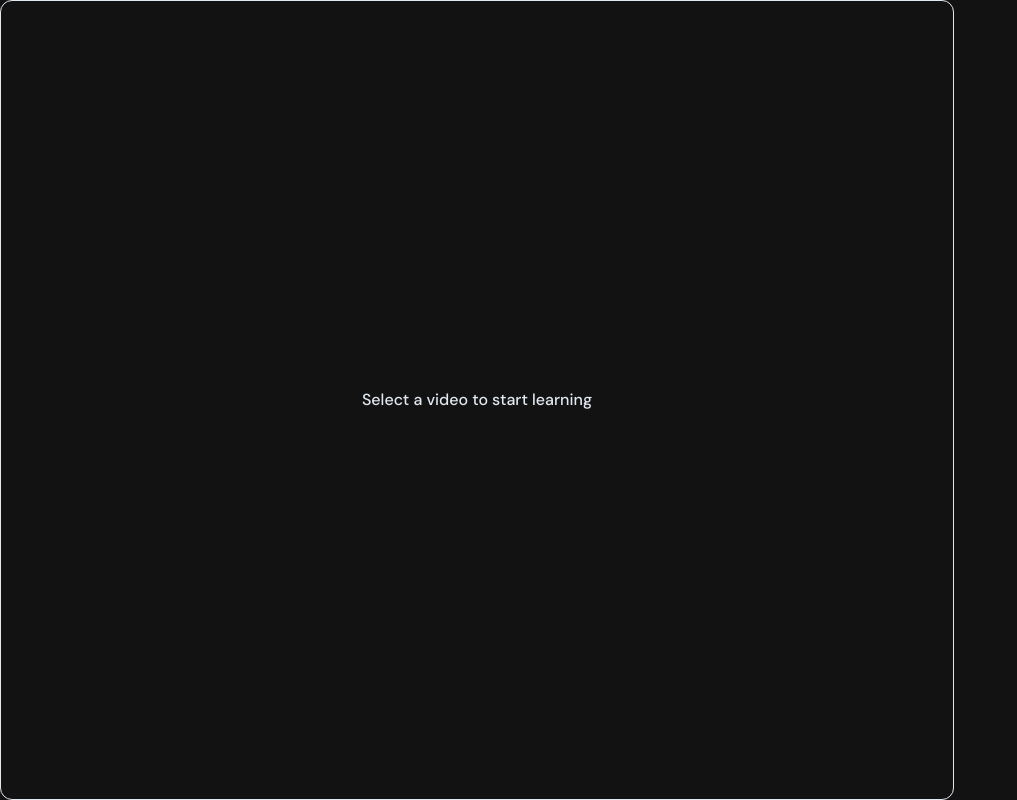
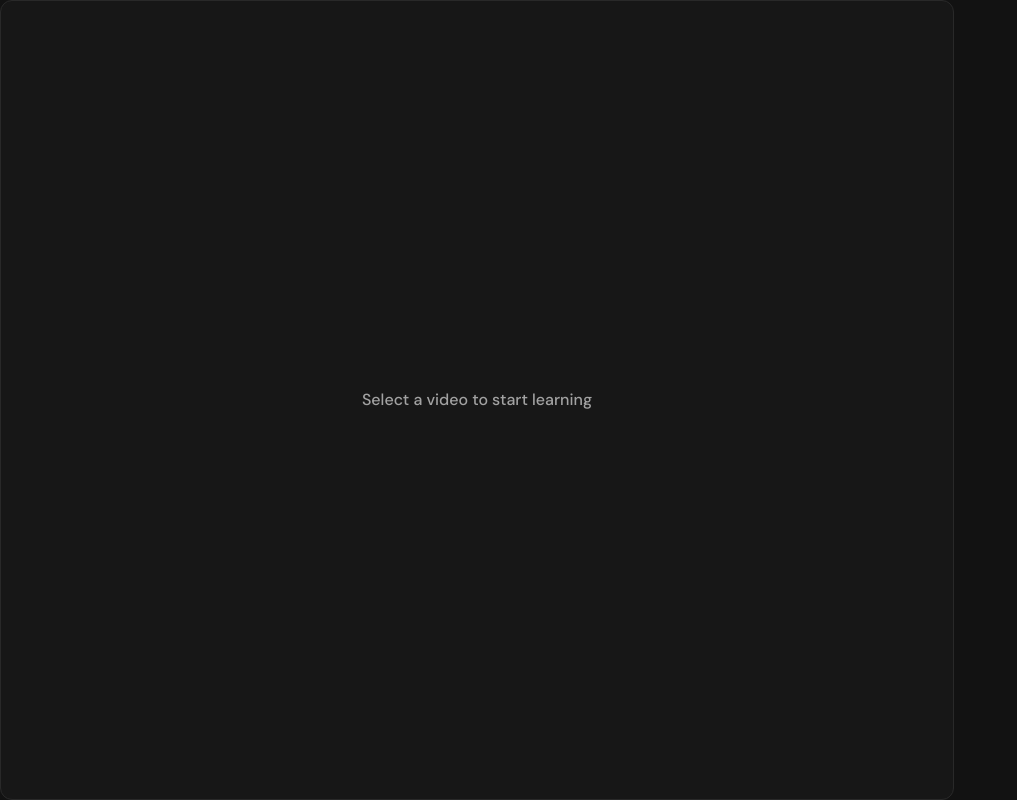
Before and after one commit to Akshaygore1/ucourse, a Next.js app: page /video/1 in a window 1280 px wide. Shown: the whole page, without its empty margins (0-1017 px from the left). Built offline with nearby package versions, Linux system fonts and the light colour scheme.

Commit message:
Update dependencies for Tailwind CSS and PostCSS, enhance Tailwind configuration with new color and border radius variables, and modify Chapter component styles for improved UI consistency.

```diff
--- a/app/globals.css
+++ b/app/globals.css
@@ -1,5 +1,5 @@
 @import "tailwindcss";
-/* @config "../tailwind.config.ts"; */
+@config "../tailwind.config.ts";
 
 :root {
   --background: oklch(0.1822 0 0);
@@ -8,7 +8,7 @@
   --card-foreground: oklch(0.9288 0.0126 255.5078);
   --popover: oklch(0.2603 0 0);
   --popover-foreground: oklch(0.7348 0 0);
-  --primary: oklch(0.4365 0.1044 156.7556);
+  --primary: oklch(0.577 0.245 27.325);
   --primary-foreground: oklch(0.9213 0.0135 167.1556);
   --secondary: oklch(0.2603 0 0);
   --secondary-foreground: oklch(0.9851 0 0);
--- a/components/Chapter.tsx
+++ b/components/Chapter.tsx
@@ -60,7 +60,7 @@ export default function ChapterCard({
           ? "cursor-pointer hover:bg-accent hover:border-accent-foreground/50"
           : "cursor-not-allowed opacity-60 bg-muted/30 border-border",
         isActive
-          ? "bg-accent border-primary ring-1 ring-primary"
+          ? "bg-amber-500/10 border-amber-500/40 ring-1 ring-amber-500/20"
           : "bg-card border-border"
       )}
     >
@@ -70,7 +70,7 @@ export default function ChapterCard({
           className={cn(
             "flex items-center justify-center w-8 h-8 rounded-full shrink-0",
             isActive
-              ? "bg-primary/20 text-primary"
+              ? "bg-amber-500/15 text-amber-400"
               : isCompleted
               ? "bg-green-500/10 text-green-400"
               : isUnlocked
@@ -98,7 +98,7 @@ export default function ChapterCard({
             className={cn(
               "text-sm font-medium truncate pr-2",
               isActive
-                ? "text-primary"
+                ? "text-amber-400"
                 : isUnlocked
                 ? "text-foreground"
                 : "text-muted-foreground"
@@ -109,7 +109,7 @@ export default function ChapterCard({
           <span
             className={cn(
               "text-xs font-medium",
-              isActive ? "text-primary/80" : "text-muted-foreground"
+              isActive ? "text-amber-400/70" : "text-muted-foreground"
             )}
           >
             {formattedDuration}
--- a/package.json
+++ b/package.json
@@ -23,14 +23,14 @@
     "zustand": "^4.5.4"
   },
   "devDependencies": {
-    "@tailwindcss/postcss": "^4.0.0",
+    "@tailwindcss/postcss": "^4.1.18",
     "@types/node": "^20",
     "@types/react": "^18",
     "@types/react-dom": "^18",
     "eslint": "^8",
     "eslint-config-next": "14.2.4",
     "postcss": "^8",
-    "tailwindcss": "^4.0.0",
+    "tailwindcss": "^4.1.18",
     "typescript": "^5"
   }
 }
--- a/tailwind.config.ts
+++ b/tailwind.config.ts
@@ -8,6 +8,46 @@ const config: Config = {
   ],
   theme: {
     extend: {
+      colors: {
+        background: "var(--background)",
+        foreground: "var(--foreground)",
+        card: {
+          DEFAULT: "var(--card)",
+          foreground: "var(--card-foreground)",
+        },
+        popover: {
+          DEFAULT: "var(--popover)",
+          foreground: "var(--popover-foreground)",
+        },
+        primary: {
+          DEFAULT: "var(--primary)",
+          foreground: "var(--primary-foreground)",
+        },
+        secondary: {
+          DEFAULT: "var(--secondary)",
+          foreground: "var(--secondary-foreground)",
+        },
+        muted: {
+          DEFAULT: "var(--muted)",
+          foreground: "var(--muted-foreground)",
+        },
+        accent: {
+          DEFAULT: "var(--accent)",
+          foreground: "var(--accent-foreground)",
+        },
+        destructive: {
+          DEFAULT: "var(--destructive)",
+          foreground: "var(--destructive-foreground)",
+        },
+        border: "var(--border)",
+        input: "var(--input)",
+        ring: "var(--ring)",
+      },
+      borderRadius: {
+        lg: "var(--radius)",
+        md: "calc(var(--radius) - 2px)",
+        sm: "calc(var(--radius) - 4px)",
+      },
       backgroundImage: {
         "gradient-radial": "radial-gradient(var(--tw-gradient-stops))",
         "gradient-conic":
```
Also changed, not shown: 1 other file (tests, documents, lock files or other folders).
